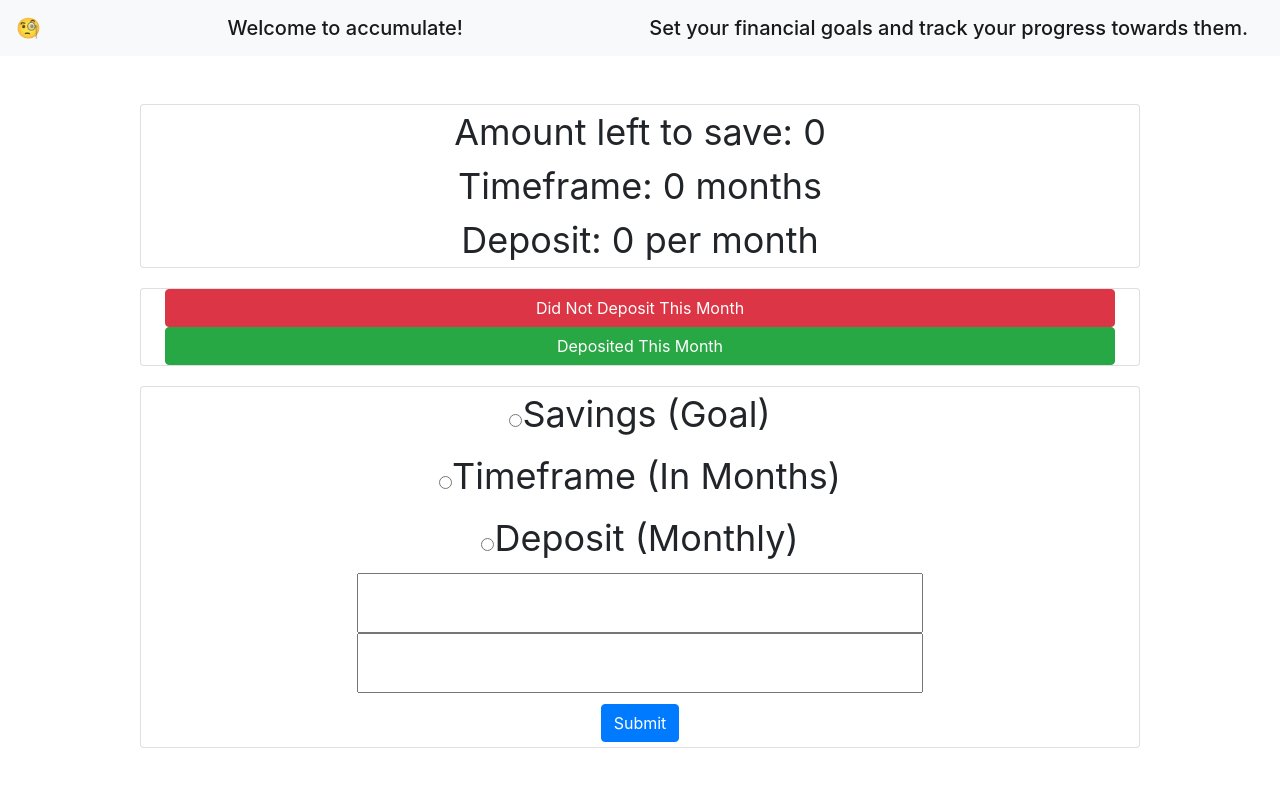
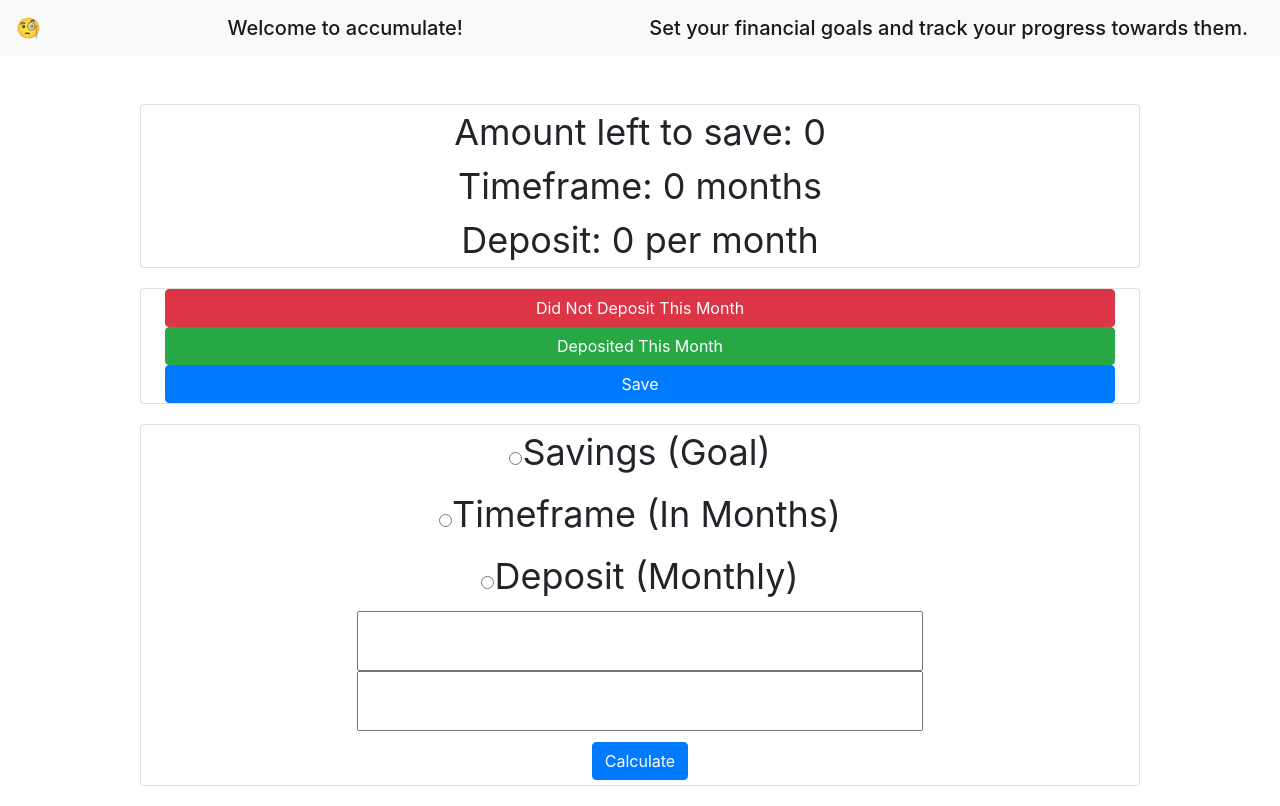
Before and after one commit to benorule/accumulate, a React (Create React App) app in the folder client/: page / in a window 1280 px wide. Built offline with nearby package versions, Linux system fonts and the light colour scheme.

Commit message:
created button to call save function containing post request

```diff
--- a/client/src/components/Form.js
+++ b/client/src/components/Form.js
@@ -26,20 +26,20 @@ function Form() {
     return (
         <div className="card">
             <div onChange={onChangeValue}>
-                <input type="radio" id="savings" name="savings" value="savings" />
+                <input type="radio" id="savings" name="variable" value="savings" />
                 <label for="savings">Savings (Goal)</label>
                 <br />
-                <input type="radio" id="timeframe" name="timeframe" value="timeframe" />
+                <input type="radio" id="timeframe" name="variable" value="timeframe" />
                 <label for="timeframe">Timeframe (In Months)</label>
                 <br />
-                <input type="radio" id="deposit" name="deposit" value="deposit" />
+                <input type="radio" id="deposit" name="variable" value="deposit" />
                 <label for="deposit">Deposit (Monthly)</label>
             </div>
             <form>
                 {goalState.value !== "savings" ? <input onChange={handleInputChange} type="number" id="savings" name="savings" /> : <div></div>}
                 {goalState.value !== "timeframe" ? <input onChange={handleInputChange} type="number" id="timeframe" name="timeframe" /> : <div></div>}
                 {goalState.value !== "deposit" ? <input onChange={handleInputChange} type="number" id="deposit" name="deposit" /> : <div></div>}
-                <button className="btn btn-primary" onClick={calculate}>Submit</button>
+                <button className="btn btn-primary" onClick={calculate}>Calculate</button>
             </form>
         </div>
     );
--- a/client/src/components/MonthBtns.js
+++ b/client/src/components/MonthBtns.js
@@ -1,6 +1,6 @@
 import React from "react";
 
-function MonthBtns({ changeMonth }) {
+function MonthBtns({ changeMonth, save }) {
   return (
     <div className="card">
       <button onClick={() => changeMonth("lazy")} className="btn btn-danger mx-4">
@@ -9,6 +9,7 @@ function MonthBtns({ changeMonth }) {
       <button onClick={() => changeMonth("determined")} className="btn btn-success mx-4">
         Deposited This Month
       </button>
+      <button className="btn btn-primary mx-4" onClick={save}>Save</button>
     </div>
   );
 }
```
